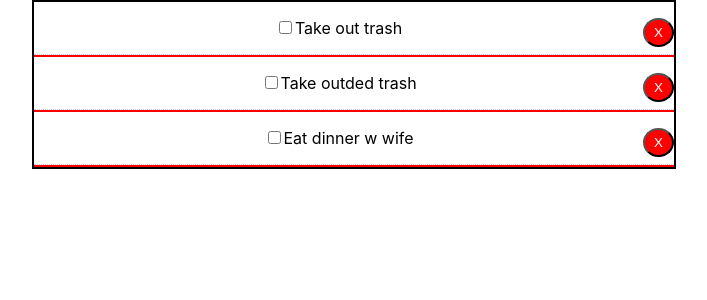
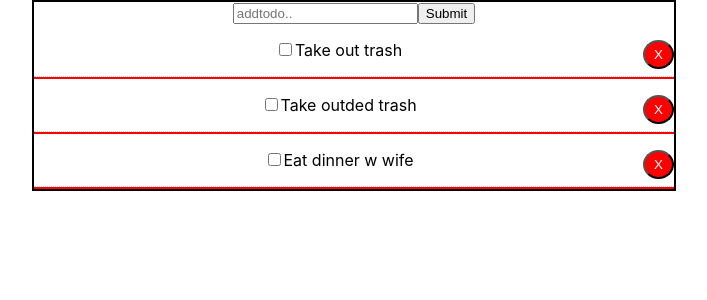
Before and after one commit to akhil1213/reactproject, a React (Create React App) app: page / in a window 1280 px wide. Shown: the top 300 px of the page, without its empty margins (224-931 px from the left). Built offline with nearby package versions, Linux system fonts and the light colour scheme.

Commit message:
Added a addTodo component which uses a form to allow the user to type the message of the next to do and that message is sent up to the app.js and gets added to the array inside the state.

```diff
--- a/src/App.js
+++ b/src/App.js
@@ -2,8 +2,13 @@ import React from 'react';
 import logo from './logo.svg';
 import './App.css';
 import Todos from './components/Todos'
-
+import Addtodo from './components/Addtodo'
 class App extends React.Component{
+  addTodo = (message) =>{
+     const todo = {id:this.state.todos.length+1,title:message,completed:false}
+     this.state.todos.push(todo)
+     this.setState({})
+  }
   checkboxClicked = (id) => {
     this.state.todos[id-1].completed = !this.state.todos[id-1].completed;
     this.setState({todos:this.state.todos})
@@ -39,8 +44,8 @@ class App extends React.Component{
   render() {
     console.log(this.state.todos)
     return (
-
         <div className="App" id = "parentdiv">
+            <Addtodo addTodo={this.addTodo}/>
             <Todos todos={this.state.todos} checkboxClicked={this.checkboxClicked} deleted={this.deleted}/>
         {/*    passing the todos array to our todos component as a prop. this is like a property.*/}
         </div>
--- /dev/null
+++ b/src/components/Addtodo.js
@@ -0,0 +1,27 @@
+import React from 'react';
+import PropTypes from 'prop-types';
+class Addtodo extends React.Component{
+    state = {
+        value:''
+    }
+    textChange = (e) => this.setState({[e.target.name]:e.target.value})
+    onSubmit = (e) => {
+        e.preventDefault()//The preventDefault() method cancels the event if it is cancelable, meaning that the default action that belongs to the event will not occur. For example, this can be useful when: Clicking on a "Submit" button, prevent it from submitting a form. Clicking on a link, prevent the link from following the URL
+        this.props.addTodo(this.state.value)
+        this.setState({value:''})
+    }
+
+    render() {
+        return (
+            <div>
+               <form onSubmit={this.onSubmit}>
+                   <input  type = "text" placeholder = "addtodo.." name = "value" value={this.state.value} onChange={this.textChange}></input>
+                   <input type ="submit" value="Submit"></input>
+               </form>
+            </div>
+        )
+    }
+}
+
+
+export default Addtodo;
```
